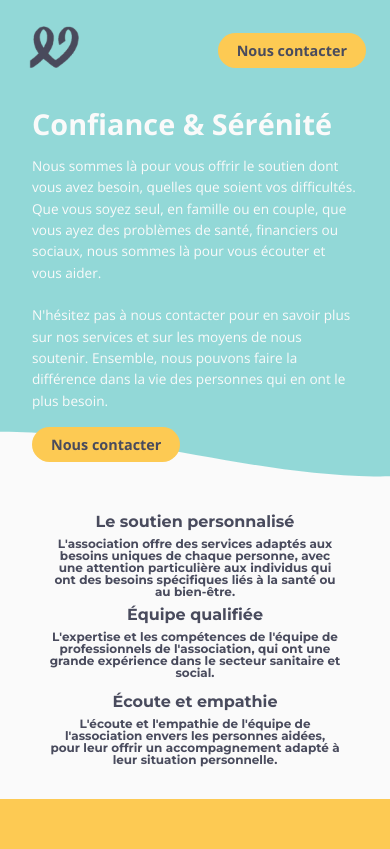
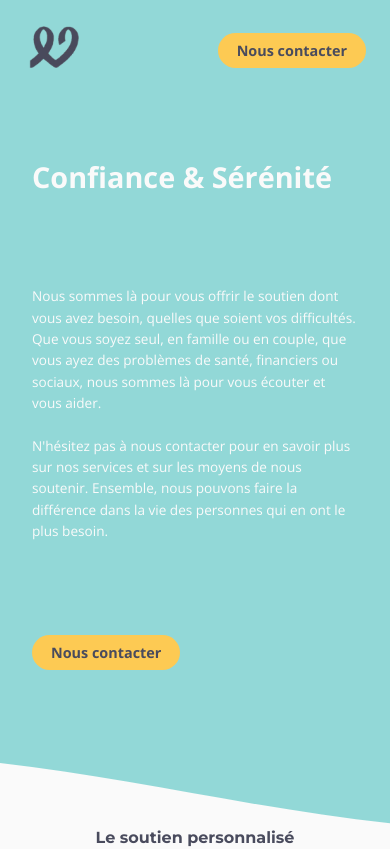
Before and after one commit to anzivinojul/cfse, a SvelteKit app: page / in a window 390 px wide. Shown: the top 849 px of the page. Built offline with nearby package versions, Linux system fonts and the light colour scheme.

Commit message:
fix responsive landing page

```diff
--- a/src/routes/components/Landing.svelte
+++ b/src/routes/components/Landing.svelte
@@ -90,9 +90,9 @@
         .background-landing {
             position: absolute;
             width: 100%;
-            height: 100%;
+            height: calc(100vh - 130px);
             min-height: 590px;
-            top: -8vh;
+            top: -65px;
             left: 0;
             z-index: -100;
             background: url(/images/backgroundWave.svg) no-repeat center center fixed;
@@ -108,7 +108,7 @@
             position: relative;
             width: 100%;
             height: calc(100vh - 130px);
-            min-height: 590px;
+            min-height: 720px;
             display: flex;
             flex-direction: column;
 
@@ -136,6 +136,7 @@
                     flex: 5;
                     justify-content: space-around;
                     height: 100%;
+                    padding: space(4) 0 space(4) 0;
                     gap: space(2);
 
                     .hero-title {
@@ -209,10 +210,9 @@
             .container-hero {
 
                 .container-hero-top {
-                    flex: 5;
 
                     .container-hero-top-left {
-                        flex: 1;
+                        flex: 1.5;
 
                         .hero-img {
                             width: 45%;
@@ -220,7 +220,7 @@
                     }
 
                     .container-hero-top-right {
-                        flex: 1;
+                        flex: 2;
 
                         .hero-title {
                             font-size: 2.8em;
@@ -234,7 +234,6 @@
                 }
 
                 .container-hero-bottom {
-                    flex: 5;
 
                     .container-hero-points {
 
@@ -258,6 +257,10 @@
     @media screen and (max-width: $xxl) {
 
         .container-landing {
+
+            .background-landing {
+                top: -50px;
+            }
 
             .container-hero {
 
@@ -312,8 +315,15 @@
     @media screen and (max-width: $xl) {
 
         .container-landing {
+            min-height: calc(100vh - 85px);
+
+            .background-landing {
+                min-height: calc(100vh - 85px);
+                top: -42px;
+            }
 
             .container-hero {
+                min-height: calc(100vh - 85px);
 
                 .container-hero-top {
 
@@ -356,14 +366,12 @@
     @media screen and (max-width: $l) {
 
         .container-landing {
-            max-height: auto;
 
             .background-landing {
-                top: -10vh;
+
             }
 
             .container-hero {
-                max-height: auto;
                 gap: 6vh;
 
                 .container-hero-top {
@@ -417,12 +425,20 @@
     @media screen and (max-width: $m) {
 
         .container-landing {
+            min-height: calc(110vh - 85px);
+
+            .background-landing {
+                height: calc(110vh - 85px);
+            }
 
             .container-hero {
+                height: calc(110vh - 85px);
 
                 .container-hero-top {
+                    padding-top: 0vh;
 
                     .container-hero-top-right {
+                        padding: 0;
 
                         .hero-description {
                             font-size: 0.85em;
@@ -451,6 +467,21 @@
         }
     }
 
+    @media screen and (max-width: $s) {
+
+        .container-landing {
+            min-height: calc(150vh - 85px);
+
+            .background-landing {
+                height: calc(150vh - 85px);
+            }
+
+            .container-hero {
+                height: calc(150vh - 85px);
+            }
+        }
+    }
+
 
 </style>
 
```
